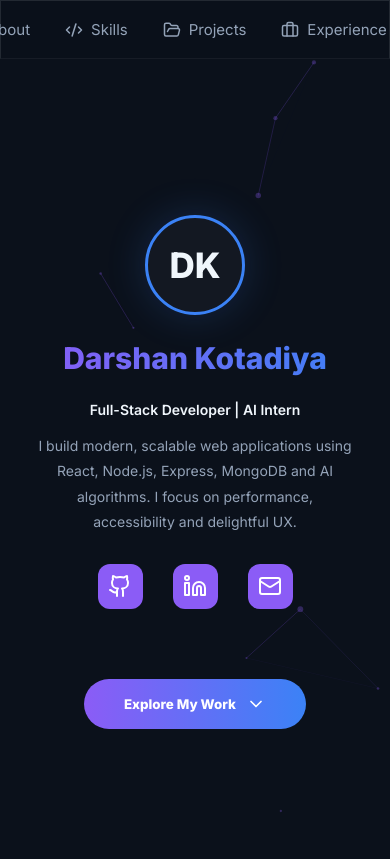
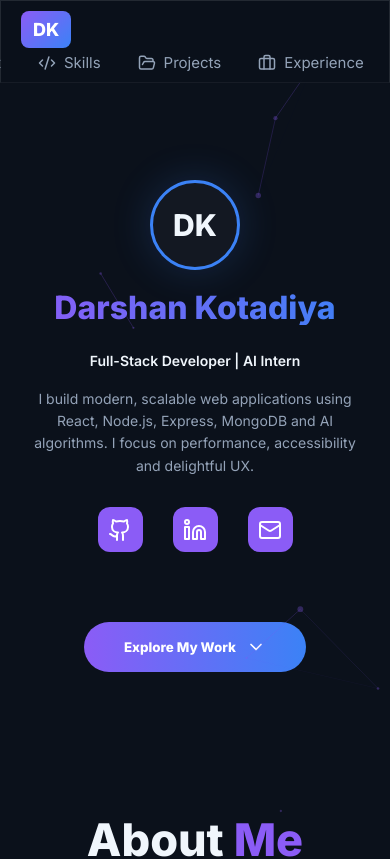
Before and after one commit to darshankotadiya/darshan-portfolio, a React (Vite) app: page / in a window 390 px wide. Shown: the top 859 px of the page. Built offline with nearby package versions, Linux system fonts and the light colour scheme.

Commit message:
Revamp mobile responsiveness and navbar layout

```diff
--- a/src/App.css
+++ b/src/App.css
@@ -497,60 +497,67 @@ body {
   transform: translateY(-2px);
 }
 
-/* ૧. મોબાઈલ રિસ્પોન્સિવ ફિક્સ - 768px થી નાની સ્ક્રીન માટે */
+/* COMPLETE MOBILE OVERHAUL */
 @media (max-width: 768px) {
 
-  /* નેવબારને નાનું કરો અને નામ છુપાવો */
+  /* 1. Navbar Fix - Prevents overlapping and saves space */
   .nav-container {
-    padding: 10px 5% !important;
-    justify-content: center !important; /* લોગો અને મેનુને સેન્ટર કરવા માટે */
+    padding: 10px 20px !important;
+    height: auto !important;
+    flex-wrap: wrap !important; /* Allows items to move to next line if needed */
   }
 
   .nav-name {
-    display: none !important; /* મોબાઈલમાં "Darshan Kotadiya" નામ છુપાવો */
+    display: none !important; /* Hides large name on mobile */
   }
 
   .nav-right {
-    gap: 15px !important;
+    gap: 12px !important;
+    justify-content: center !important;
+    width: 100% !important;
+    margin-top: 5px !important;
   }
 
   .nav-right a span {
-    display: none !important; /* મોબાઈલમાં માત્ર આઈકોન્સ બતાવો */
+    display: none !important; /* Shows ONLY icons to keep navbar thin */
   }
 
-  /* હીરો સેક્શનમાં લખાણની સાઈઝ ઘટાડો */
-  .name-title {
-    font-size: 36px !important; /* નામની સાઈઝ નાની કરી */
-    line-height: 1.2 !important;
+  /* 2. Hero Section Fix - Adds space below Navbar */
+  .hero-sec {
+    padding-top: 140px !important; /* Pushes content down so Navbar doesn't cover it */
+    padding-bottom: 60px !important;
+    min-height: auto !important;
   }
 
   .avatar-main {
-    width: 100px !important; /* લોગોની સાઈઝ નાની કરી */
-    height: 100px !important;
-    font-size: 35px !important;
-    margin-top: 100px !important; /* નેવબારથી નીચે લેવા માટે */
+    width: 90px !important;
+    height: 90px !important;
+    font-size: 30px !important;
+    margin-bottom: 20px !important;
+  }
+
+  .name-title {
+    font-size: 32px !important; /* Shrunk specifically for mobile */
+    line-height: 1.1 !important;
+    display: block !important;
+    width: 100% !important;
   }
 
   .hero-sec p {
     font-size: 14px !important;
-    padding: 0 15px !important;
+    line-height: 1.6 !important;
+    padding: 0 10px !important;
   }
 
-  /* પ્રોજેક્ટ ગ્રીડને ૧ કોલમ કરો */
-  .projects-grid {
-    grid-template-columns: 1fr !important;
-    gap: 20px !important;
-    padding: 0 5% !important;
+  /* 3. Social & Button scaling */
+  .social-links {
+    gap: 15px !important;
+    margin-top: 20px !important;
+  }
+
+  .explore-btn {
+    padding: 12px 25px !important;
+    font-size: 14px !important;
+    margin-top: 30px !important;
   }
 }
-
-/* ૨. અતિશય નાની સ્ક્રીન (480px) માટે */
-@media (max-width: 480px) {
-  .name-title {
-    font-size: 30px !important;
-  }
-
-  .nav-right {
-    gap: 10px !important;
-  }
-}
```
